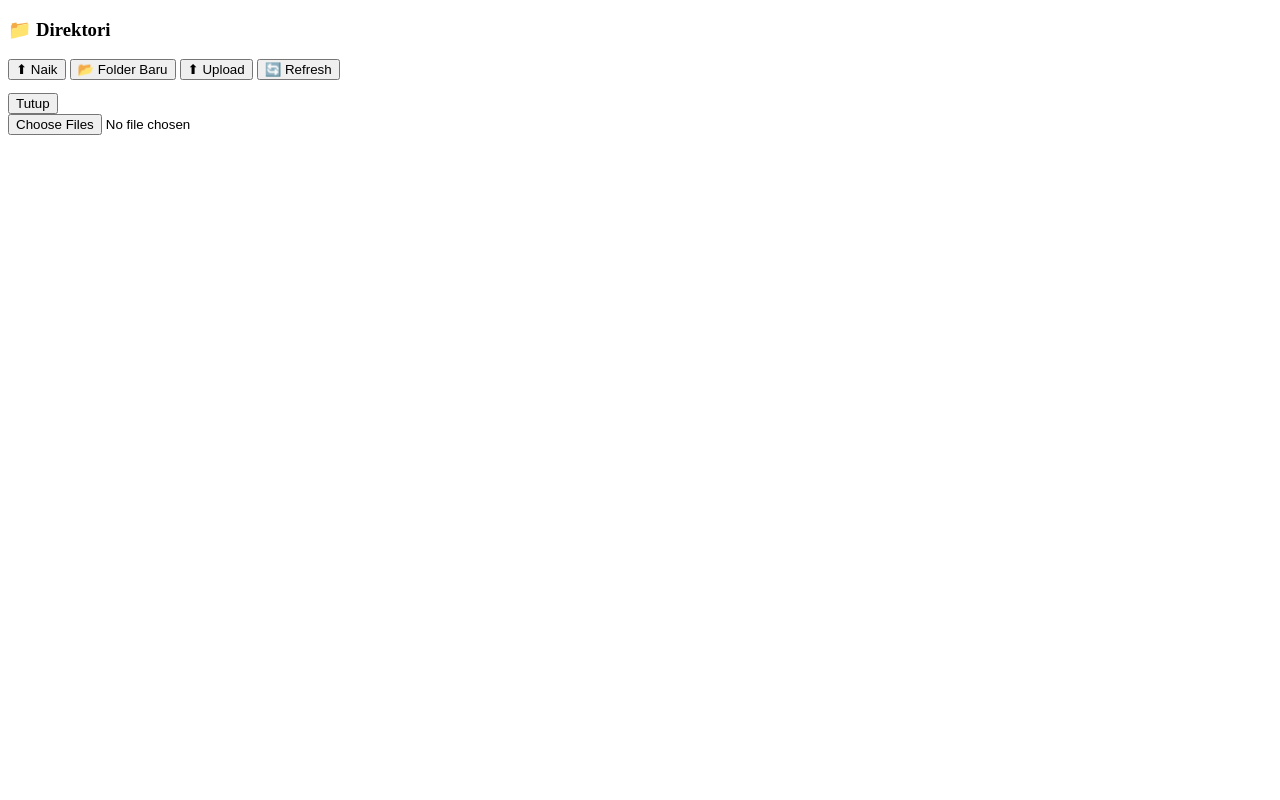
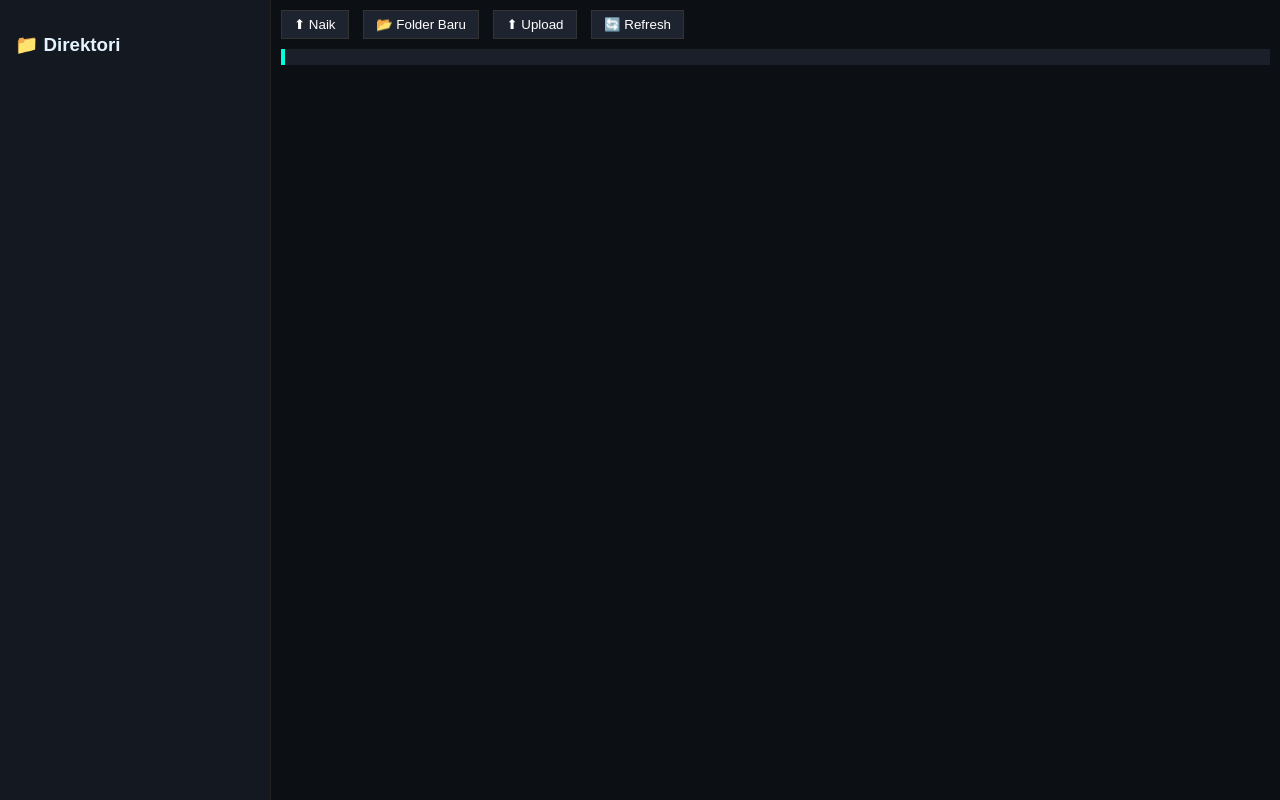
Before and after one commit to MiftahulKhoiri/BMS-BagusMediaServer, a Flask app: template app/templates/BMS_filemanager.html in a window 1280 px wide. Run offline with Flask 3, Linux system fonts and the light colour scheme; the template is opened without the code that fills it, so the values that code supplies are empty.

Commit message:
Update BMS_filemanager.css

```diff
--- a/app/static/css/BMS_filemanager.css
+++ b/app/static/css/BMS_filemanager.css
@@ -1,23 +1,103 @@
-.fm-box {
-    background: rgba(0, 20, 0, 0.4);
-    border: 1px solid #00ff88;
+body {
+    margin: 0;
+    font-family: Arial;
+    background: #0c0f14;
+    color: #e4f4ff;
+}
+
+#fm-container {
+    display: flex;
+    height: 100vh;
+}
+
+/* Sidebar */
+#fm-sidebar {
+    width: 240px;
+    background: #141821;
+    border-right: 1px solid #222;
     padding: 15px;
-    border-radius: 12px;
-    box-shadow: 0 0 20px #00ff88;
+    overflow-y: auto;
+}
+
+#fm-sidebar ul li {
+    padding: 5px 0;
+    cursor: pointer;
+}
+
+#fm-sidebar ul li:hover {
+    color: #00ffd9;
+}
+
+/* Main Area */
+#fm-main {
+    flex: 1;
+    padding: 10px;
+    overflow-y: auto;
+}
+
+#fm-toolbar button {
+    margin-right: 10px;
+    padding: 6px 12px;
+    background: #1e242f;
+    color: white;
+    border: 1px solid #333;
+    cursor: pointer;
+}
+
+#fm-toolbar button:hover {
+    background: #283040;
+}
+
+#fm-path {
+    margin: 10px 0;
+    padding: 8px;
+    background: #1a1f29;
+    border-left: 4px solid #00ffd9;
+    font-size: 14px;
+}
+
+/* File list */
+#fm-list {
+    display: grid;
+    grid-template-columns: repeat(auto-fill, minmax(140px, 1fr));
+    gap: 10px;
 }
 
 .fm-item {
-    padding: 8px;
-    border-bottom: 1px solid #00ff88;
+    background: #1a1f29;
+    padding: 12px;
+    text-align: center;
+    border: 1px solid #222;
     cursor: pointer;
-    display: flex;
-    justify-content: space-between;
 }
 
 .fm-item:hover {
-    background: rgba(0, 255, 120, 0.18);
+    background: #242b38;
 }
 
-.actions button {
-    margin-left: 8px;
+.fm-item .icon {
+    font-size: 30px;
 }
+
+/* Preview Popup */
+#fm-preview {
+    position: fixed;
+    top: 0; left: 0;
+    background: rgba(0,0,0,0.85);
+    width: 100%;
+    height: 100%;
+}
+
+#fm-preview .box {
+    background: #10141b;
+    width: 80%;
+    height: 80%;
+    margin: 50px auto;
+    padding: 20px;
+    border: 1px solid #555;
+    overflow-y: auto;
+}
+
+.hidden {
+    display: none;
+}
```
